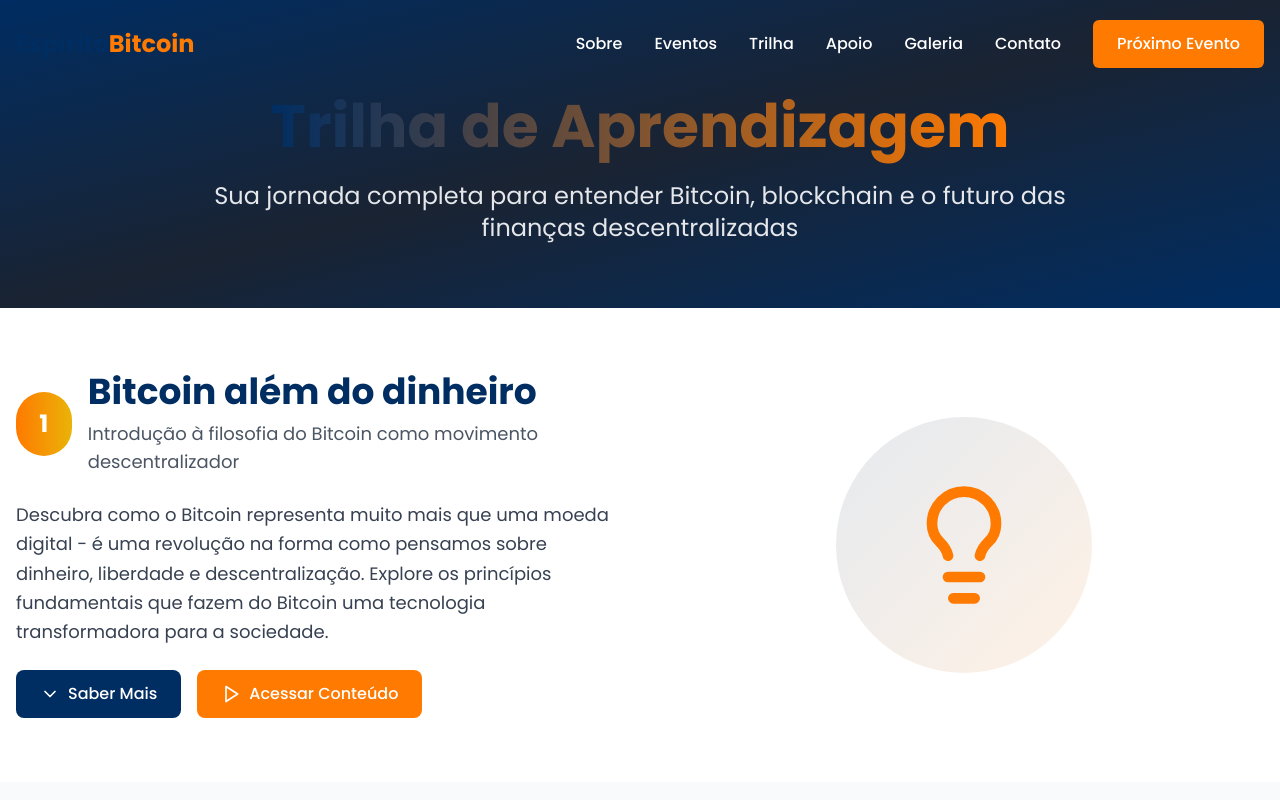
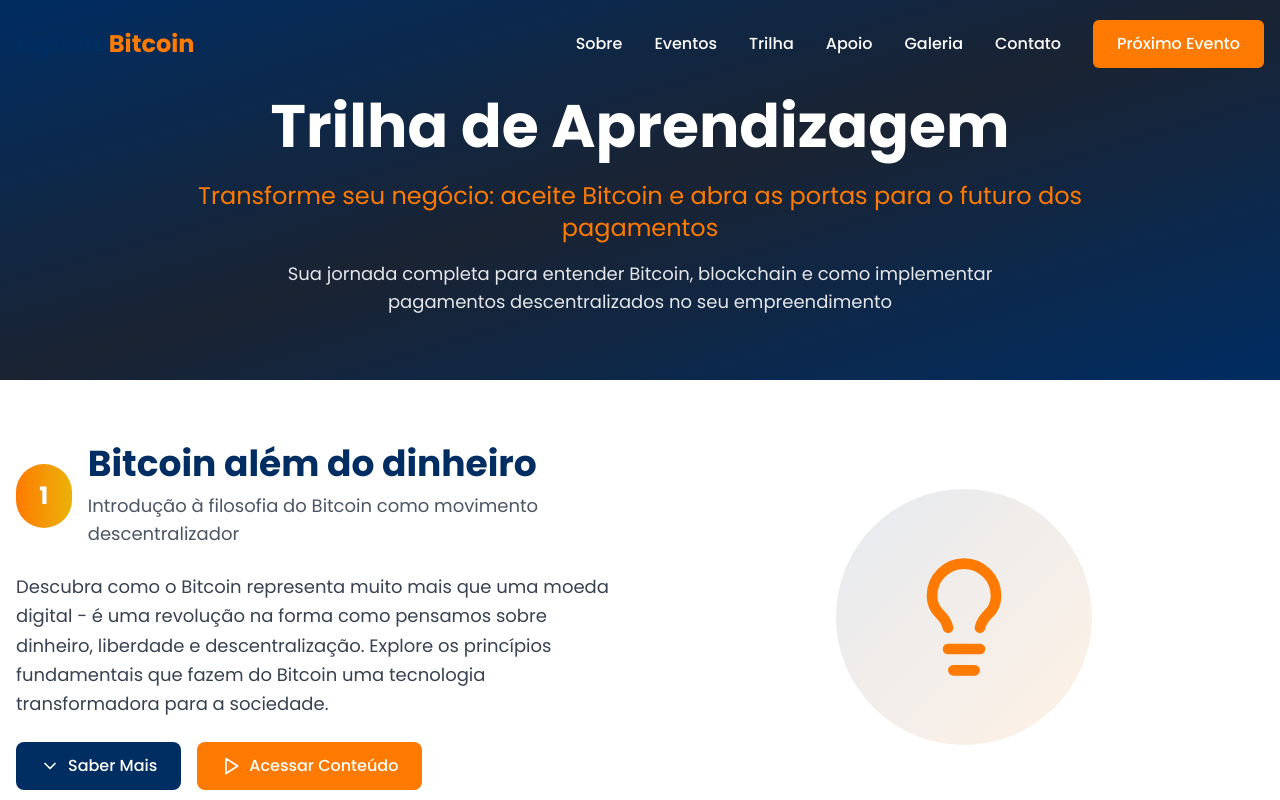
Before and after one commit to victorrangel10/espirito-bitcoin, a React (Vite) app: page /trilha in a window 1280 px wide. Shown: the top 800 px of the page. Built offline with nearby package versions, Linux system fonts and the light colour scheme.

Commit message:
Refactor: Update CTA and section styling
The AI updated the CTA in the "Trilha de Aprendizagem" section to link to the event section on the home page, changed the title's style to a solid color, and updated the subtitle with a call to action for entrepreneurs.

```diff
--- a/src/components/TrilhaStep.tsx
+++ b/src/components/TrilhaStep.tsx
@@ -1,6 +1,6 @@
 
 import React, { useState } from "react";
-import { ChevronDown, ChevronUp, Play, ExternalLink } from "lucide-react";
+import { ChevronDown, ChevronUp, Play, Calendar } from "lucide-react";
 
 interface StepData {
   number: number;
@@ -76,8 +76,8 @@ const TrilhaStep = ({ step, isOdd }: TrilhaStepProps) => {
               <button className="bg-espirito-orange hover:bg-orange-600 text-white font-medium py-3 px-6 rounded-lg transition-all duration-300 flex items-center justify-center gap-2">
                 {step.number === 8 ? (
                   <>
-                    <ExternalLink className="w-5 h-5" />
-                    Entrar na Comunidade
+                    <Calendar className="w-5 h-5" />
+                    Participar do Evento
                   </>
                 ) : (
                   <>
--- a/src/pages/Trilha.tsx
+++ b/src/pages/Trilha.tsx
@@ -3,7 +3,7 @@ import React from "react";
 import Navbar from "../components/Navbar";
 import Footer from "../components/Footer";
 import TrilhaStep from "../components/TrilhaStep";
-import { Lightbulb, Users, BookOpen, Shield, History, Building, MapPin, Heart } from "lucide-react";
+import { Lightbulb, Users, BookOpen, Shield, History, Building, MapPin, Heart, Calendar } from "lucide-react";
 
 const Trilha = () => {
   const steps = [
@@ -80,11 +80,14 @@ const Trilha = () => {
       {/* Header */}
       <section className="pt-24 pb-16 bg-gradient-to-br from-espirito-blue via-[#1a2332] to-espirito-blue text-white">
         <div className="container mx-auto px-4 text-center">
-          <h1 className="text-4xl md:text-6xl font-bold mb-6">
-            <span className="gradient-text">Trilha de Aprendizagem</span>
+          <h1 className="text-4xl md:text-6xl font-bold mb-6 text-white">
+            Trilha de Aprendizagem
           </h1>
-          <p className="text-xl md:text-2xl text-gray-200 max-w-4xl mx-auto">
-            Sua jornada completa para entender Bitcoin, blockchain e o futuro das finanças descentralizadas
+          <p className="text-xl md:text-2xl text-espirito-orange max-w-4xl mx-auto mb-4">
+            Transforme seu negócio: aceite Bitcoin e abra as portas para o futuro dos pagamentos
+          </p>
+          <p className="text-lg text-gray-200 max-w-3xl mx-auto">
+            Sua jornada completa para entender Bitcoin, blockchain e como implementar pagamentos descentralizados no seu empreendimento
           </p>
         </div>
       </section>
@@ -105,15 +108,15 @@ const Trilha = () => {
             Essa trilha é apenas o começo!
           </h2>
           <p className="text-lg md:text-xl text-gray-200 mb-8 max-w-2xl mx-auto">
-            Conecte-se com a comunidade e participe dos nossos encontros presenciais no Espírito Santo
+            Conecte-se com a comunidade e participe do nosso próximo evento presencial no Espírito Santo
           </p>
           <div className="flex flex-col sm:flex-row gap-4 justify-center">
             <a
-              href="#contato"
+              href="/#evento"
               className="bg-espirito-orange hover:bg-orange-600 text-white font-medium py-3 px-8 rounded-lg transition-all duration-300 flex items-center justify-center gap-2"
             >
-              <Users className="w-5 h-5" />
-              Entrar na Comunidade
+              <Calendar className="w-5 h-5" />
+              Participar do Próximo Evento
             </a>
             <a
               href="/"
```
